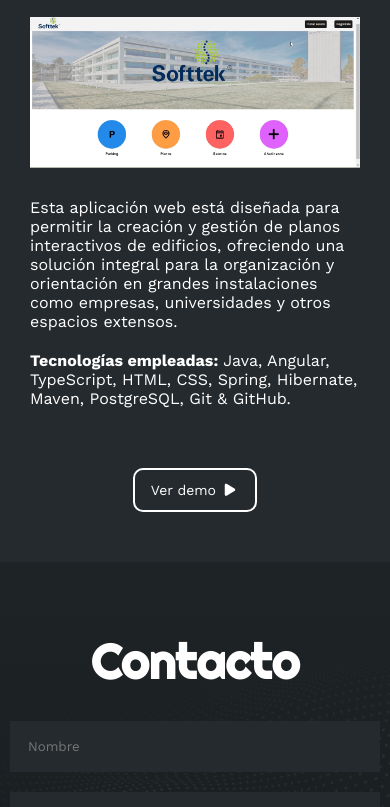
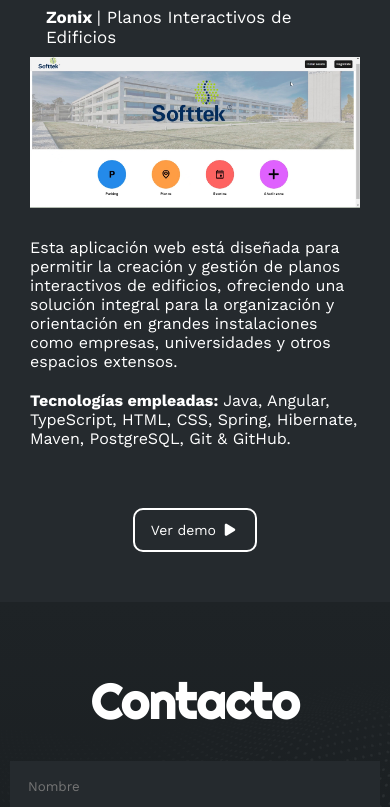
Before and after one commit to AchrafBjn04/Achraf-Boujaanan-Tajalmant, a website: page public/index.html in a window 390 px wide. Shown: the part 4600-5407 px from the top of the page. Drawn offline with nearby package versions, Linux system fonts and the light colour scheme.

Commit message:
Ajustes responsividad

```diff
--- a/public/estilo.css
+++ b/public/estilo.css
@@ -719,8 +719,14 @@
     padding-left: 65px;
 }
 
+.portafolio .izq .nombre {
+    font-size: 17px;
+    padding-left: 16px;
+    opacity: 0;
+}
+
 .portafolio .dcha {
-    padding: 25px 50px;
+    padding: 43px 50px;
 }
 
 .portafolio .separador {
@@ -1083,6 +1089,10 @@
         padding: 10px;
     }
 
+    .portafolio .izq .nombre {
+        opacity: 1;
+    }
+
     .portafolio button {
         padding: 8px 16px;
         font-size: 0.875rem;
--- a/public/index.html
+++ b/public/index.html
@@ -338,6 +338,9 @@
                 <h2>Portafolio</h2>
                 <div class="galeria">
                     <div class="col izq">
+                        <div class="nombre">
+                            <p><strong>Zonix </strong> | Planos Interactivos de Edificios</p>
+                        </div>
                         <div class="proyecto">
                             <img src="img/zonix.jpg" alt="">
                             <div class="overlay">
```
